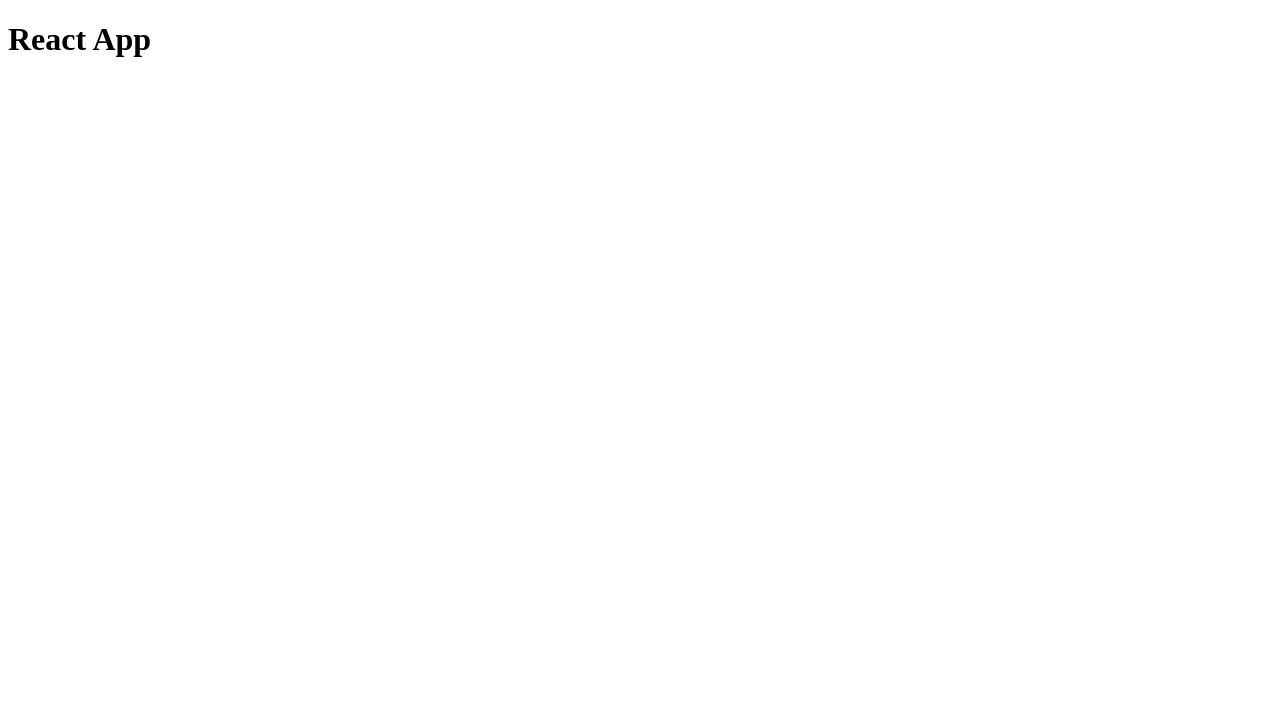
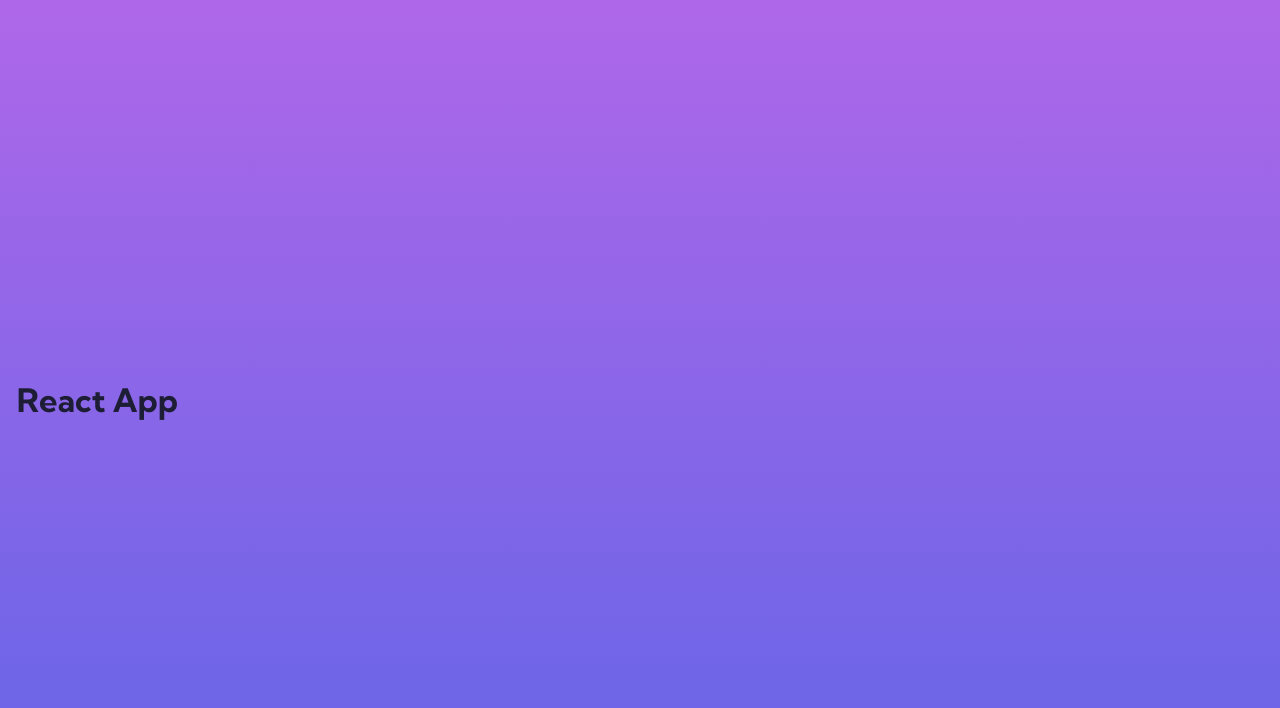
Before and after one commit to ferdinania/fm-faq-accordion, a React app: page / in a window 1280 px wide. Shown: the top 708 px of the page. Built offline with nearby package versions, Linux system fonts and the light colour scheme.

Commit message:
[add] styles and linked to the index entrypoint

```diff
--- a/src/index.js
+++ b/src/index.js
@@ -1,5 +1,7 @@
 import React from 'react';
 import { render } from 'react-dom';
+
+import './styles/index.scss';
 
 import App from './components/App';
 
--- /dev/null
+++ b/src/styles/_shared.scss
@@ -0,0 +1,18 @@
+$primary-color: hsl(238, 29%, 16%);
+$primary-accent: hsl(14, 88%, 65%);
+
+$secondary-color: hsl(273, 75%, 66%);
+$secondary-accent-color: hsl(240, 73%, 65%);
+
+$primary-text-color: hsl(237, 12%, 33%);
+$secondary-text-color: hsl(240, 6%, 50%);
+
+$divider-color: hsl(240, 5%, 91%);
+
+$white: #fff;
+
+$font-size-default: 12px;
+$font-weight-thin: 400;
+$font-weight-bold: 700;
+
+$font-family: 'Kumbh Sans', sans-serif;
--- a/src/styles/index.scss
+++ b/src/styles/index.scss
@@ -1,14 +1,35 @@
-$primary-color: hsl(238, 29%, 16%);
-$primary-accent: hsl(14, 88%, 65%);
+@import 'shared';
 
-$secondary-color: hsl(273, 75%, 66%);
-$secondary-accent-color: hsl(240, 73%, 65%);
+* {
+  box-sizing: border-box;
+  margin: 0;
+  padding: 0;
+}
 
-$primary-text-color: hsl(237, 12%, 33%);
-$secondary-text-color: hsl(240, 6%, 50%);
+body, html {
+  font-family: $font-family;
+  font-size: $font-size-default;
+}
 
-$divider-color: hsl(240, 5%, 91%);
+body {
+  height: 100vh;
+  padding: 0 1.4rem;
 
-$font-size-default: 12px;
+  display: flex;
+  align-items: center;
 
-$font-family: 'Kumbh Sans', sans-serif;
+  background: rgb(101,101,231);
+  background: linear-gradient(0deg, rgba(101,101,231,1) 0%, rgba(175,103,233,1) 100%);
+
+  color: $primary-color;
+}
+
+h1 {
+  font-weight: $font-weight-bold;
+  font-size: 2.7em;
+
+}
+
+.text-center {
+  text-align: center;
+}
```
